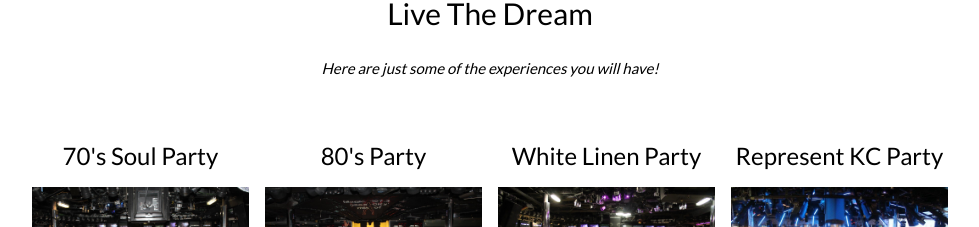
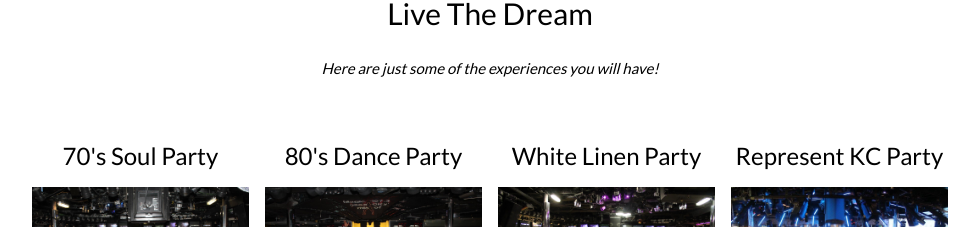
Before and after one commit to GarrettChapman/magicCruise, a plain HTML site: page index.html in a window 1280 px wide. Shown: the part 3831-4058 px from the top of the page, without its empty margins (150-1129 px from the left). Drawn offline with nearby package versions, Linux system fonts and the light colour scheme.

Commit message:
update zip file

```diff
--- a/index.html
+++ b/index.html
@@ -271,7 +271,7 @@ It’s hard to tell which onboard space best represents Carnival Splendor — th
     </div>
 
     <div class="w3-col m3">
-      <h3>80's Party</h3>
+      <h3>80's Dance Party</h3>
       <img src="/img/80S.jpg" style="width:100%" onclick="onClick(this)" class="w3-hover-opacity" alt="80's Party">
     </div>
 
```
